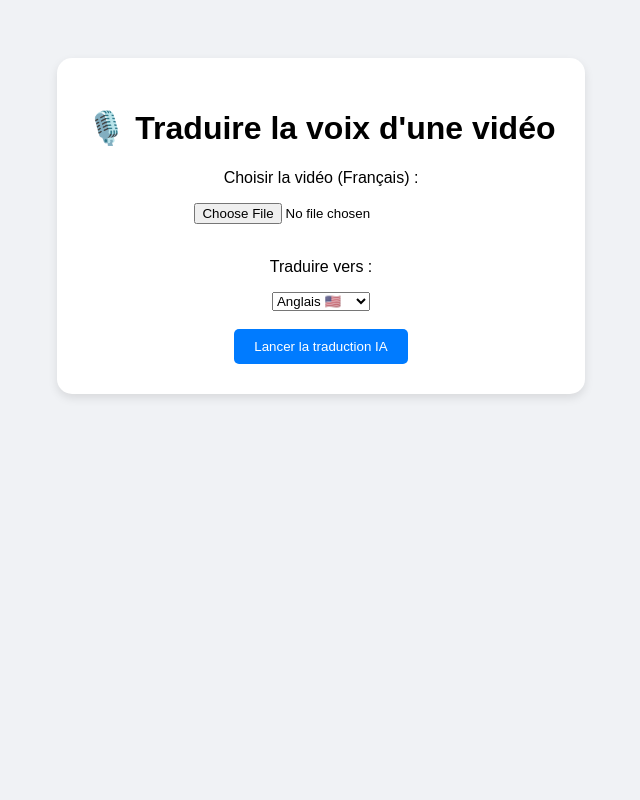
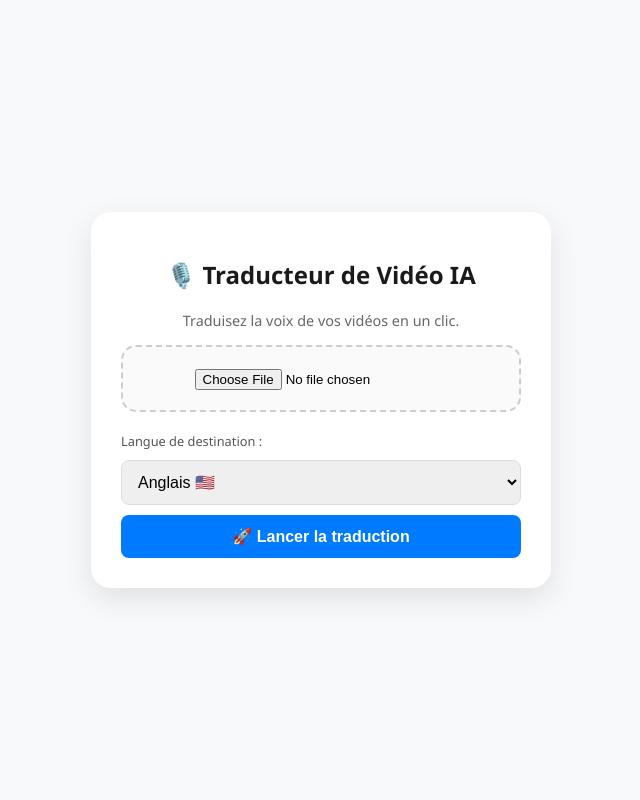
Before and after one commit to ernestcoulibaly721/Certificats, a Flask app: page / in a window 1280 px wide. Shown: the whole page, without its empty margins (319-959 px from the left). Run offline with Flask 3, Linux system fonts and the light colour scheme.

Commit message:
Update traducteur.html for improved UI and title

```diff
--- a/templates/traducteur.html
+++ b/templates/traducteur.html
@@ -1,31 +1,109 @@
-<!DOCTYPE html>
+ <!DOCTYPE html>
 <html lang="fr">
 <head>
     <meta charset="UTF-8">
-    <title>IA Traducteur Vocal</title>
+    <meta name="viewport" content="width=device-width, initial-scale=1.0">
+    <title>Yak Traducteur IA | Vidéo</title>
     <style>
-        body { font-family: sans-serif; text-align: center; background: #f0f2f5; padding: 50px; }
-        .card { background: white; padding: 30px; border-radius: 15px; box-shadow: 0 4px 10px rgba(0,0,0,0.1); display: inline-block; }
-        button { background: #007bff; color: white; border: none; padding: 10px 20px; border-radius: 5px; cursor: pointer; }
+        :root {
+            --primary: #007bff;
+            --dark: #1a1a1a;
+            --light: #f8f9fa;
+        }
+
+        body {
+            font-family: 'Segoe UI', sans-serif;
+            background: var(--light);
+            margin: 0;
+            display: flex;
+            justify-content: center;
+            align-items: center;
+            height: 100vh;
+        }
+
+        .card {
+            background: white;
+            padding: 30px;
+            border-radius: 20px;
+            box-shadow: 0 10px 30px rgba(0,0,0,0.1);
+            width: 90%;
+            max-width: 400px;
+            text-align: center;
+        }
+
+        h1 { color: var(--dark); font-size: 1.5em; margin-bottom: 20px; }
+
+        .upload-section {
+            border: 2px dashed #ccc;
+            padding: 20px;
+            border-radius: 15px;
+            margin-bottom: 20px;
+            background: #fafafa;
+        }
+
+        select, button {
+            width: 100%;
+            padding: 12px;
+            margin-top: 10px;
+            border-radius: 8px;
+            font-size: 1em;
+        }
+
+        select { border: 1px solid #ddd; }
+
+        button {
+            background: var(--primary);
+            color: white;
+            border: none;
+            font-weight: bold;
+            cursor: pointer;
+            transition: 0.3s;
+        }
+
+        button:hover { background: #0056b3; }
+
+        .loader {
+            display: none;
+            margin-top: 15px;
+            color: var(--primary);
+            font-weight: bold;
+        }
     </style>
 </head>
 <body>
+
     <div class="card">
-        <h1>🎙️ Traduire la voix d'une vidéo</h1>
-        <form action="/process_video" method="post" enctype="multipart/form-data">
-            <p>Choisir la vidéo (Français) :</p>
-            <input type="file" name="video" accept="video/*" required><br><br>
+        <h1>🎙️ Traducteur de Vidéo IA</h1>
+        <p style="color: #666; font-size: 0.9em;">Traduisez la voix de vos vidéos en un clic.</p>
 
-            <p>Traduire vers :</p>
+        <form id="uploadForm" action="/process_video" method="post" enctype="multipart/form-data">
+            <div class="upload-section">
+                <input type="file" name="video" accept="video/*" required>
+            </div>
+
+            <label style="display:block; text-align:left; font-size: 0.8em; color: #555;">Langue de destination :</label>
             <select name="langue">
                 <option value="en">Anglais 🇺🇸</option>
                 <option value="fr">Français 🇫🇷</option>
                 <option value="es">Espagnol 🇪🇸</option>
                 <option value="de">Allemand 🇩🇪</option>
-            </select><br><br>
+                <option value="ar">Arabe 🇸🇦</option>
+            </select>
 
-            <button type="submit">Lancer la traduction IA</button>
+            <button type="submit" onclick="showLoader()">🚀 Lancer la traduction</button>
         </form>
+
+        <div id="loadingMessage" class="loader">
+            ⏳ Traitement en cours... <br>
+            (Cela peut prendre 1 à 2 minutes)
+        </div>
     </div>
+
+    <script>
+        function showLoader() {
+            document.getElementById('loadingMessage').style.display = 'block';
+        }
+    </script>
+
 </body>
-              </html>
+    </html>
```
